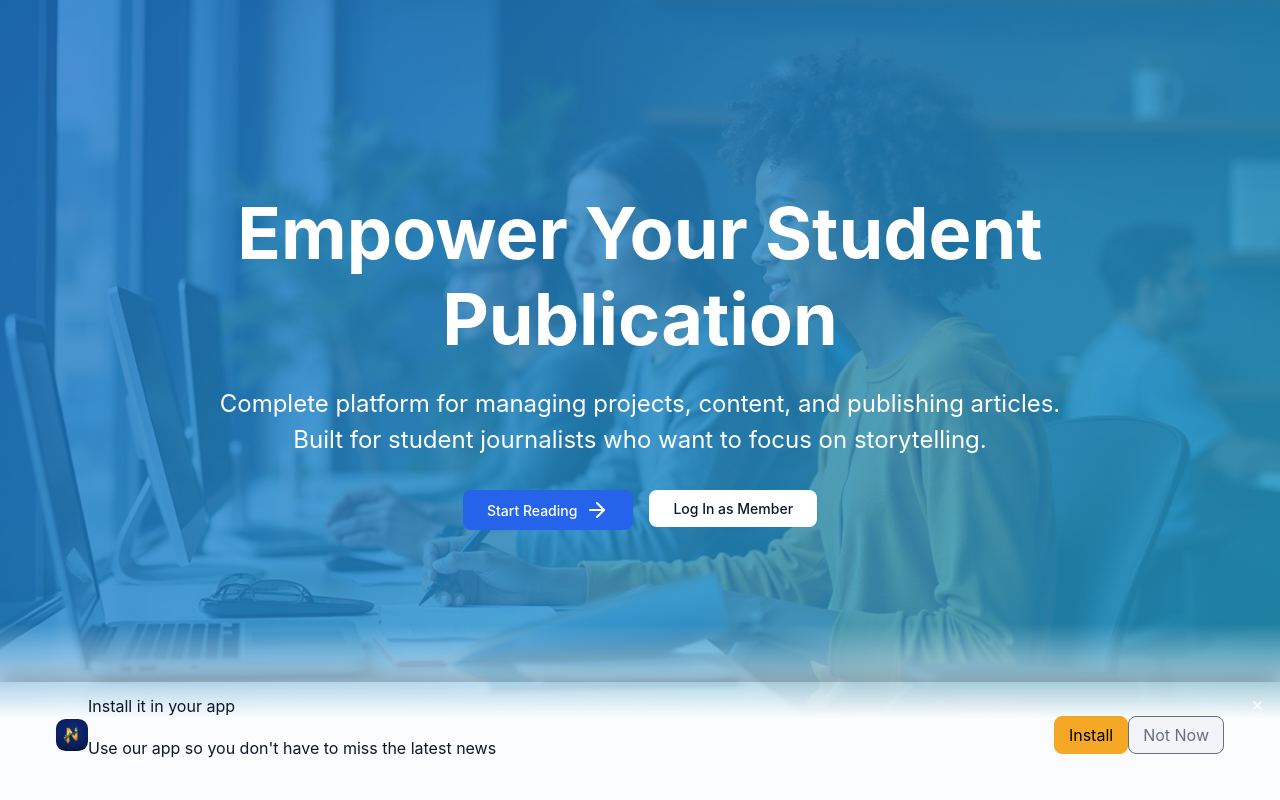
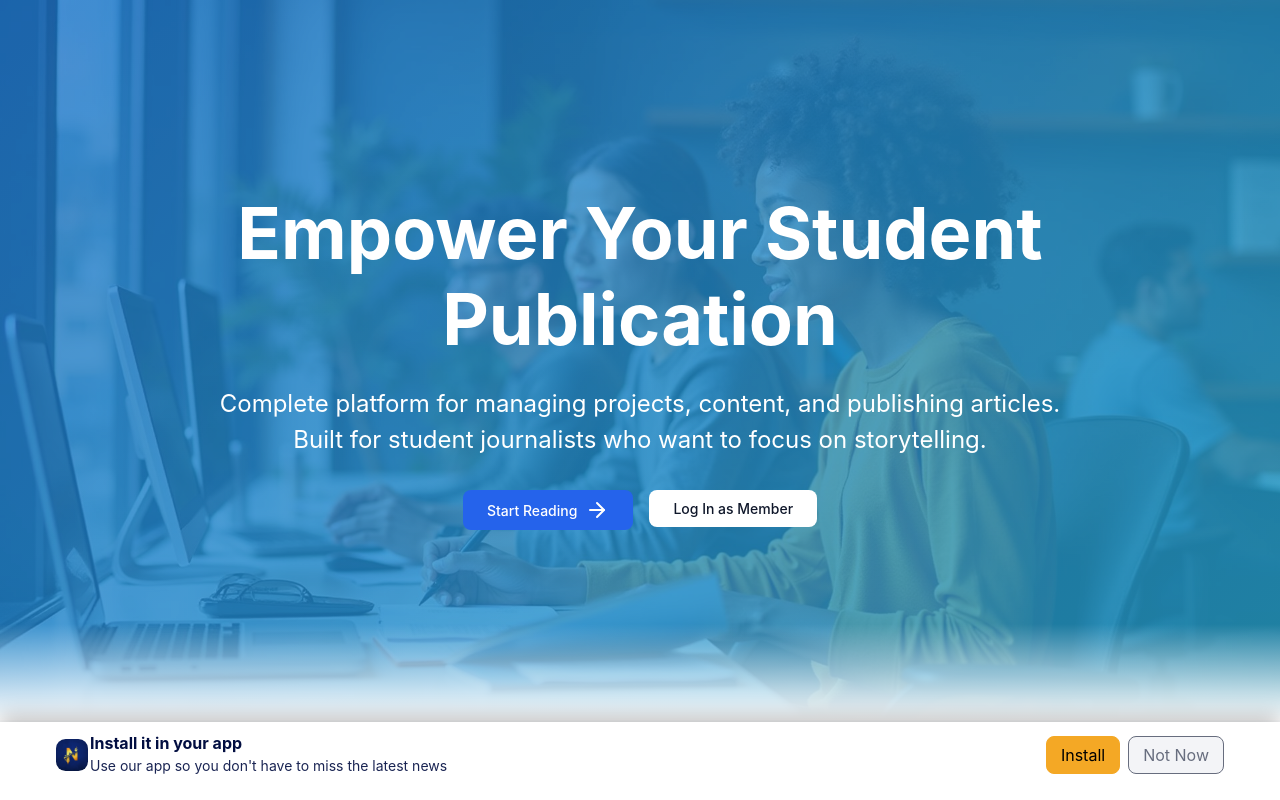
Before and after one commit to hanadups04/Editorially, a React (Vite) app: page /aboutus in a window 1280 px wide. Shown: the top 800 px of the page. Built offline with nearby package versions, Linux system fonts and the light colour scheme; no server answers.

Commit message:
Enhance Pwa component styles with improved color usage and typography adjustments

```diff
--- a/src/components/readerSide/Pwa.css
+++ b/src/components/readerSide/Pwa.css
@@ -4,8 +4,8 @@
   bottom: 0;
   width: 100%;
   z-index: 2000;
-  background-color: var(--background);
-  color: var(--text-primary);
+  background-color: hsl(var(--background));
+  color: hsl(var(--text-primary));
   box-shadow: 0 -6px 20px rgba(0, 0, 0, 0.25);
   padding-bottom: max(12px, env(safe-area-inset-bottom, 0px));
 }
@@ -18,12 +18,14 @@
   align-items: center;
   justify-content: space-between;
   gap: 12px;
+  background-color: hsl(var(--background));
+  color: hsl(var(--text-primary));
 }
 
 .Pwa-Child .Pwa-Cont{
   display: flex;
   flex-direction: row;
-  row-gap: 10px;
+  gap: 2px !important;
   align-items: center;
 }
 
@@ -39,10 +41,20 @@
   gap: 2px;
 }
 
+.Pwa-ContText strong {
+  font-size: 16px;
+  line-height: 1.2;
+}
+
+.Pwa-ContText span {
+  font-size: 14px;
+  opacity: 0.9;
+}
+
 .Pwa-Child .Pwa-BtnCont{
   display: flex;
   align-items: center;
-  row-gap: 8px !important;
+  column-gap: 8px !important;
 }
 
 .Pwa-BtnCont .PwaBtn{
--- a/src/components/readerSide/Pwa.jsx
+++ b/src/components/readerSide/Pwa.jsx
@@ -82,8 +82,8 @@ export default function Pwa() {
           <div className="Pwa-Cont">
             <img src={NuntiumLogo} className="Pwa-Logo" />
             <div className="Pwa-ContText">
-              <p>Install it in your app</p>
-              <p>{PromtInstruction}</p>
+              <strong>Install it in your app</strong>
+              <span>{PromtInstruction}</span>
             </div>
           </div>
           {ShowBtns && (
```
